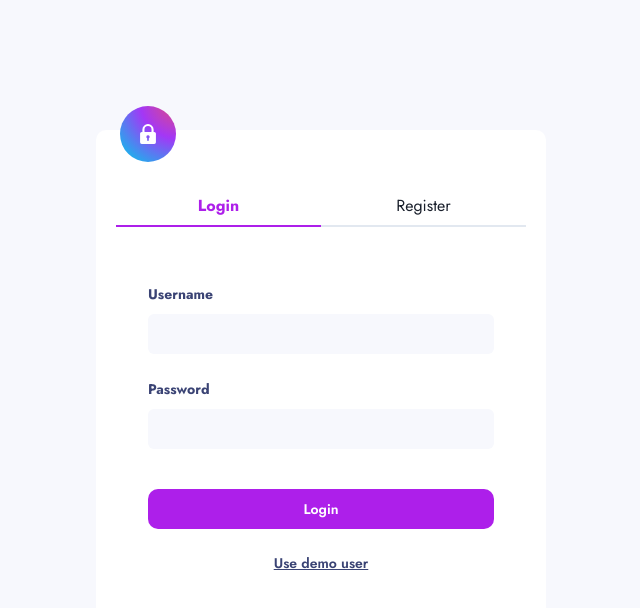
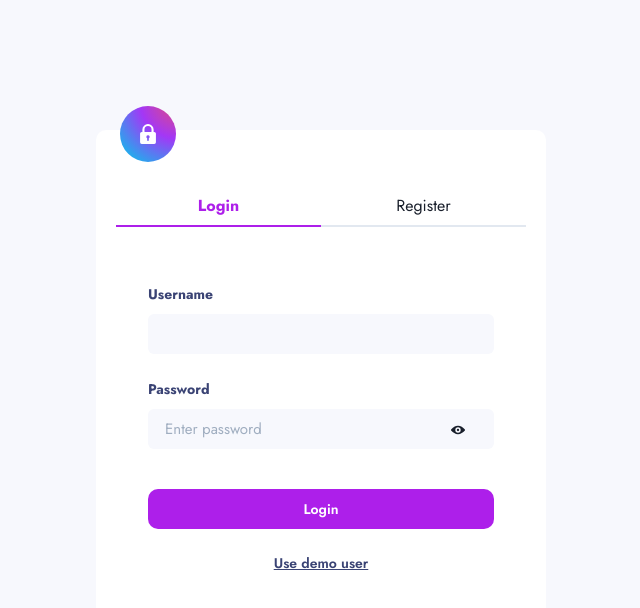
Before and after one commit to Jeangel/feedback-app-fe, a Next.js app: page / in a window 1280 px wide. Shown: the top 608 px of the page, without its empty margins (319-959 px from the left). Built offline with nearby package versions, Linux system fonts and the light colour scheme.

Commit message:
Authentication updates
- Adding PasswordInput component
- Updating loginForm to use PasswordInput
- Adding login/register routes and point them to the same component

```diff
--- a/src/components/Authentication/LoginForm/index.tsx
+++ b/src/components/Authentication/LoginForm/index.tsx
@@ -1,4 +1,5 @@
 import { VStack, Input, FormControl, FormLabel, Button, Box } from '@chakra-ui/react'
+import PasswordInput from '@components/PasswordInput'
 import React from 'react'
 
 const LoginForm = () => {
@@ -11,7 +12,7 @@ const LoginForm = () => {
         </FormControl>
         <FormControl id='password'>
           <FormLabel>Password</FormLabel>
-          <Input type='password' />
+          <PasswordInput />
         </FormControl>
       </VStack>
       <Button mt='6' colorScheme='primary' isFullWidth>
--- /dev/null
+++ b/src/components/PasswordInput/index.tsx
@@ -0,0 +1,40 @@
+import React from 'react'
+import { ViewIcon, ViewOffIcon } from '@chakra-ui/icons'
+import {
+  Input,
+  InputGroup,
+  InputRightElement,
+  useBoolean,
+  IconButton,
+  InputProps,
+  InputGroupProps,
+} from '@chakra-ui/react'
+
+interface IPasswordInputProps extends Omit<InputProps, 'type'> {
+  containerProps?: InputGroupProps
+}
+
+const PasswordInput = ({ containerProps, ...inputProps }: IPasswordInputProps) => {
+  const [isShowing, { toggle }] = useBoolean(false)
+
+  return (
+    <InputGroup size='md' {...containerProps}>
+      <Input
+        pr='4.5rem'
+        type={isShowing ? 'text' : 'password'}
+        placeholder='Enter password'
+        {...inputProps}
+      />
+      <InputRightElement width='4.5rem'>
+        <IconButton
+          icon={isShowing ? <ViewOffIcon /> : <ViewIcon />}
+          aria-label={isShowing ? 'Hide Password' : 'Show Password'}
+          variant='unstyled'
+          onClick={toggle}
+        />
+      </InputRightElement>
+    </InputGroup>
+  )
+}
+
+export default PasswordInput
--- a/src/components/Select/index.tsx
+++ b/src/components/Select/index.tsx
@@ -1,4 +1,4 @@
-import { ChevronDownIcon, CheckIcon } from '@chakra-ui/icons'
+import { ChevronDownIcon } from '@chakra-ui/icons'
 import { Button, Menu, MenuButton, SystemProps, Text } from '@chakra-ui/react'
 import MenuList, { MenuListOption } from '../MenuList'
 
--- /dev/null
+++ b/src/pages/authentication.tsx
@@ -0,0 +1,43 @@
+import type { NextPage } from 'next'
+import { useRouter } from 'next/router'
+import React from 'react'
+import { Center, Flex, Tab, TabList, TabPanel, TabPanels, Tabs } from '@chakra-ui/react'
+import LoginForm from '@components/Authentication/LoginForm'
+import { LockIcon } from '@chakra-ui/icons'
+import RegisterForm from '@components/Authentication/RegisterForm'
+import RoundedBadge from '@components/RoundedBadge'
+
+const Authentication: NextPage = () => {
+  const router = useRouter()
+  const isRegister = router.pathname === '/register'
+  return (
+    <Center bg='gray.50' minH='100vh' p='5'>
+      <Flex
+        bg='white'
+        minW={['100%', '450px']}
+        borderRadius='10px'
+        px='5'
+        pos='relative'
+        py='14'
+      >
+        <RoundedBadge icon={LockIcon} pos='absolute' left='6' top='-6' />
+        <Tabs w='full' defaultIndex={isRegister ? 1 : 0}>
+          <TabList>
+            <Tab w='full'>Login</Tab>
+            <Tab w='full'>Register</Tab>
+          </TabList>
+          <TabPanels py='6' px='4'>
+            <TabPanel>
+              <LoginForm />
+            </TabPanel>
+            <TabPanel>
+              <RegisterForm />
+            </TabPanel>
+          </TabPanels>
+        </Tabs>
+      </Flex>
+    </Center>
+  )
+}
+
+export default Authentication
--- a/src/pages/index.tsx
+++ b/src/pages/index.tsx
@@ -1,50 +1,9 @@
 import type { NextPage } from 'next'
-import React, { useState } from 'react'
-import {
-  Center,
-  Flex,
-  IconButton,
-  Tab,
-  TabList,
-  TabPanel,
-  TabPanels,
-  Tabs,
-} from '@chakra-ui/react'
-import LoginForm from '@components/Authentication/LoginForm'
-import { LockIcon } from '@chakra-ui/icons'
-import RegisterForm from '@components/Authentication/RegisterForm'
-import RoundedBadge from '@components/RoundedBadge'
+import React from 'react'
+import Login from './authentication'
 
-const Home: NextPage = () => {
-  return (
-    <Center bg='gray.50' minH='100vh' p='5'>
-      <Flex
-        bg='white'
-        minW={['100%', '450px']}
-        // minH='300px'
-        borderRadius='10px'
-        px='5'
-        pos='relative'
-        py='14'
-      >
-        <RoundedBadge icon={LockIcon} pos='absolute' left='6' top='-6' />
-        <Tabs w='full'>
-          <TabList>
-            <Tab w='full'>Login</Tab>
-            <Tab w='full'>Register</Tab>
-          </TabList>
-          <TabPanels py='6' px='4'>
-            <TabPanel>
-              <LoginForm />
-            </TabPanel>
-            <TabPanel>
-              <RegisterForm />
-            </TabPanel>
-          </TabPanels>
-        </Tabs>
-      </Flex>
-    </Center>
-  )
+const Home: NextPage = (props) => {
+  return <Login {...props} />
 }
 
 export default Home
--- /dev/null
+++ b/src/pages/login.tsx
@@ -0,0 +1,2 @@
+import Authentication from './authentication'
+export default Authentication
--- /dev/null
+++ b/src/pages/register.tsx
@@ -0,0 +1,2 @@
+import Authentication from './authentication'
+export default Authentication
```
